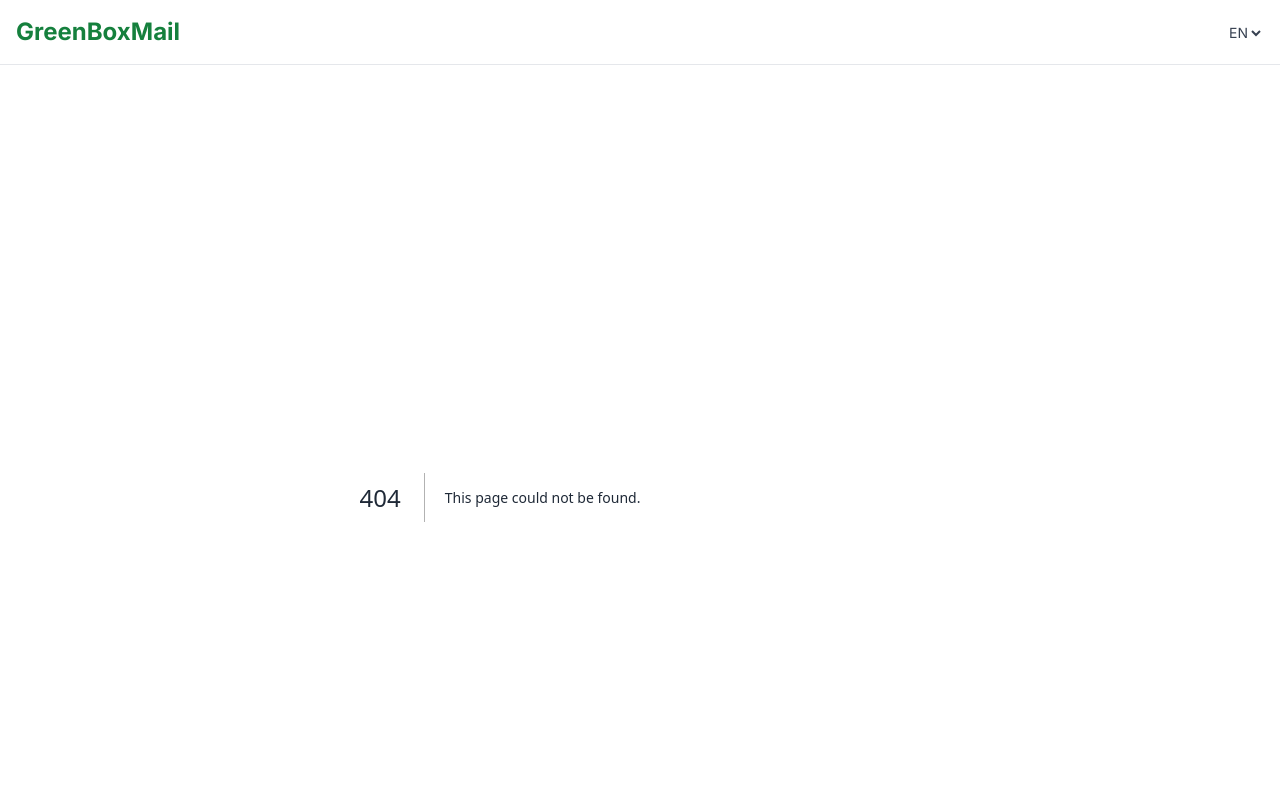
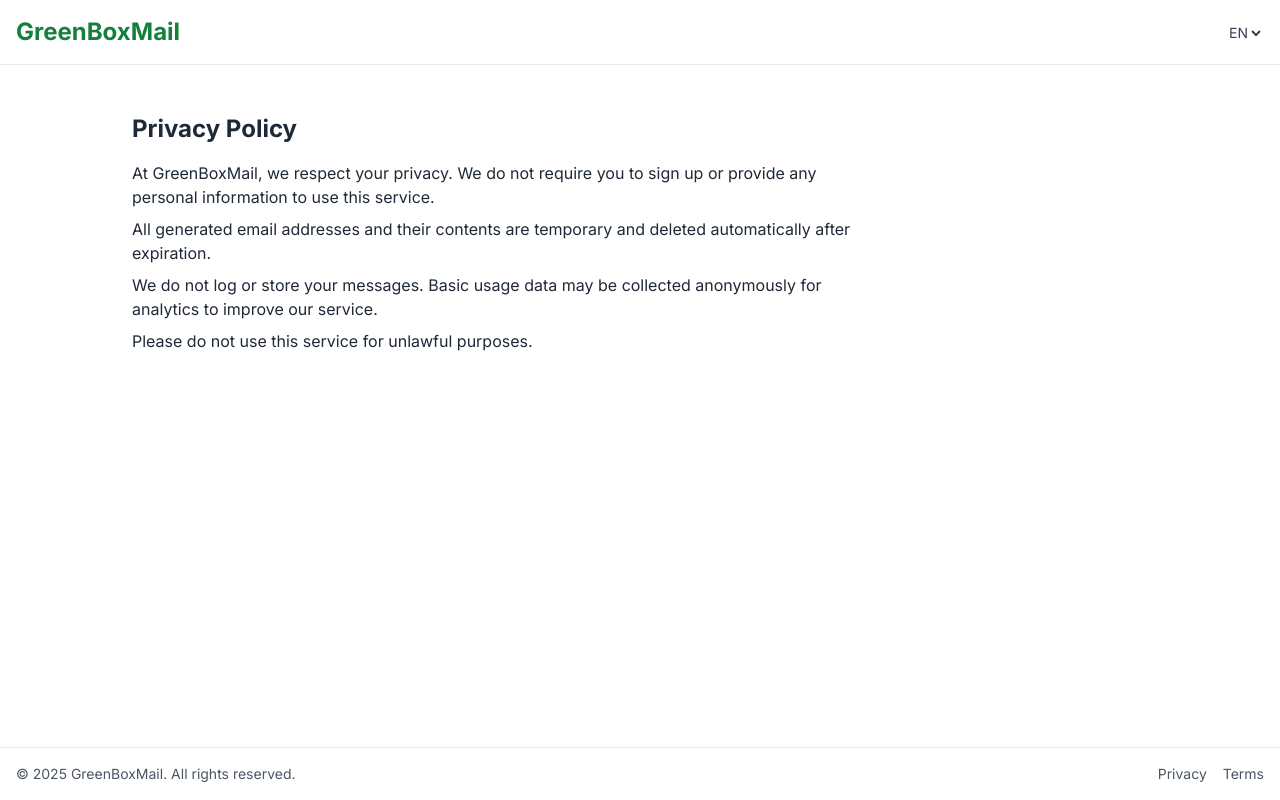
Before and after one commit to lalitkalyan/GreenBoxMail, a Next.js app: page /privacy in a window 1280 px wide. Before the commit this address had no page. Shown: the top 800 px of the page. Built offline with nearby package versions, Linux system fonts and the light colour scheme.

Commit message:
docs: add privacy policy

```diff
--- /dev/null
+++ b/src/app/privacy/page.tsx
@@ -0,0 +1,19 @@
+export default function PrivacyPage() {
+  return (
+    <main className="max-w-3xl mx-auto p-4">
+      <h1 className="text-2xl font-bold mb-4">Privacy Policy</h1>
+      <p className="mb-2">
+        At GreenBoxMail, we respect your privacy. We do not require you to sign up or provide any personal
+        information to use this service.
+      </p>
+      <p className="mb-2">
+        All generated email addresses and their contents are temporary and deleted automatically after expiration.
+      </p>
+      <p className="mb-2">
+        We do not log or store your messages. Basic usage data may be collected anonymously for analytics to
+        improve our service.
+      </p>
+      <p className="mb-2">Please do not use this service for unlawful purposes.</p>
+    </main>
+  );
+}
```
